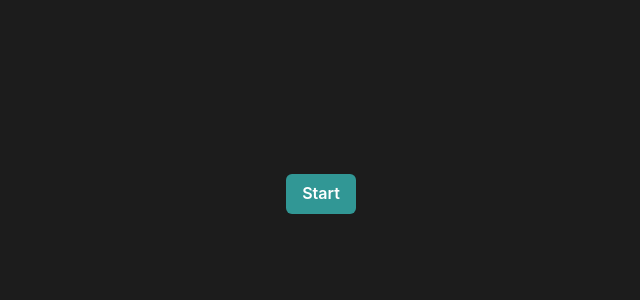
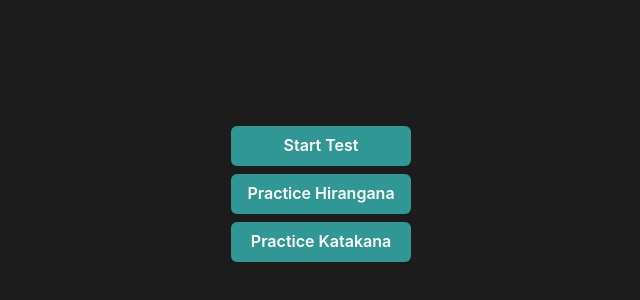
Before and after one commit to KISUPM/practiceJapan, a React (Create React App) app: page / in a window 1280 px wide. Shown: the part 206-506 px from the top of the page, without its empty margins (319-959 px from the left). Built offline with nearby package versions, Linux system fonts and the light colour scheme.

Commit message:
choice-display-edit

```diff
--- a/src/components/Choices.js
+++ b/src/components/Choices.js
@@ -1,5 +1,5 @@
 import React, { useState, useContext } from "react";
-import { Box, Button, HStack, Text } from "@chakra-ui/react";
+import { Box, Button, Grid, Text } from "@chakra-ui/react";
 import AppContext from "../context/ScoreContext";
 
 import classes from "./Choices.module.css";
@@ -39,7 +39,15 @@ export default function Choices(props) {
           Answer = {Quiz.answer}
         </Text>
       )}
-      <HStack justifyContent={"center"} wrap={"wrap"}>
+      <Grid
+        templateColumns={`repeat(${
+          props.allChoice.length <= 5 ? props.allChoice.length : 5
+        },1fr)`}
+        w="fit-content"
+        // border="1px solid red"
+        gap={"10px"}
+        mx="auto"
+      >
         {props.allChoice.map((i, index) => {
           return (
             <Button
@@ -52,7 +60,7 @@ export default function Choices(props) {
             </Button>
           );
         })}
-      </HStack>
+      </Grid>
     </Box>
   );
 }
--- a/src/components/Main.js
+++ b/src/components/Main.js
@@ -1,9 +1,17 @@
 /* eslint-disable no-unused-vars */
 import React, { useState, useEffect, useContext } from "react";
-import { Box, Button, HStack, Heading, Text, VStack } from "@chakra-ui/react";
+import {
+  Box,
+  Button,
+  Center,
+  HStack,
+  Heading,
+  Text,
+  VStack,
+} from "@chakra-ui/react";
 import jsonData from "./japan-alphabet.json";
-import {RxHamburgerMenu} from "react-icons/rx"
-import {MdClose} from "react-icons/md"
+import { RxHamburgerMenu } from "react-icons/rx";
+import { MdClose } from "react-icons/md";
 
 import AppContext from "../context/ScoreContext";
 import Choices from "./Choices";
@@ -22,14 +30,14 @@ export default function ShowData() {
   const [readAnswer, setReadAnswer] = useState("");
   const [choices, setChoices] = useState([]);
 
-  const [fixType,setFixType] = useState("Hirangana");
+  const [fixType, setFixType] = useState("Hirangana");
 
   const Hirangana = jsonData["Hirangana"];
   const Katakana = jsonData["Katakana"];
 
-  const [questionType,setQuestionType] = useState("");
+  const [questionType, setQuestionType] = useState("");
 
-  const [toggle,setToggle] = useState(false);
+  const [toggle, setToggle] = useState(false);
   // console.log(Hirangana);
   useEffect(() => {
     const allAlp = [];
@@ -67,18 +75,17 @@ export default function ShowData() {
     const randomIndex = Math.floor(Math.random() * 46);
     const alpRead = readHirangana[randomIndex];
     let q;
-    if(fixType==="Hirangana"){
-      setQuestionType("Hirangana")
+    if (fixType === "Hirangana") {
+      setQuestionType("Hirangana");
       q = alpHirangana[randomIndex];
-    }
-    else if(fixType==="Katakana"){
-      q = alpKatakana[randomIndex]
-      setQuestionType("Katakana")
-    }
-    else{
-      alptype===0? setQuestionType("Hirangana") : setQuestionType("Katakana");
-      q =
-        alptype === 0 ? alpHirangana[randomIndex] : alpKatakana[randomIndex];
+    } else if (fixType === "Katakana") {
+      q = alpKatakana[randomIndex];
+      setQuestionType("Katakana");
+    } else {
+      alptype === 0
+        ? setQuestionType("Hirangana")
+        : setQuestionType("Katakana");
+      q = alptype === 0 ? alpHirangana[randomIndex] : alpKatakana[randomIndex];
     }
     setReadAnswer(alpRead);
     Quiz.newQuestion(q, alpRead);
@@ -87,15 +94,19 @@ export default function ShowData() {
 
   const randomChoice = (ansIndex) => {
     const correctAnswer = readHirangana[ansIndex];
+    const clone = [];
     let allChoice = [];
     let count = 0;
     do {
       const randChoiceIndex = Math.floor(Math.random() * 46);
-      if (randChoiceIndex !== ansIndex) {
+      if (
+        randChoiceIndex !== ansIndex &&
+        allChoice.indexOf(readAnswer[randChoiceIndex]) === -1
+      ) {
         allChoice.push(readHirangana[randChoiceIndex]);
         count += 1;
       }
-    } while (count < Math.floor(Quiz.score/10)+1);
+    } while (count < Math.floor(Quiz.score / 10) + 1 && count<=45);
     allChoice.push(correctAnswer);
     allChoice = shuffleChoice(allChoice);
     // console.log(allChoice)
@@ -110,45 +121,87 @@ export default function ShowData() {
     return array;
   }
 
-  function toggleMenu(){
-    setToggle(!toggle)
+  function toggleMenu() {
+    setToggle(!toggle);
   }
 
   return (
     <Box>
       {!start && (
+        <Box>
+          <VStack>
             <Button
+              w="100%"
               colorScheme="teal"
               onClick={() => {
                 randomAnswer();
                 setStart(true);
               }}
             >
-          Start
+              Start Test
             </Button>
+            <Button w="100%" colorScheme="teal">
+              Practice Hirangana
+            </Button>
+            <Button w="100%" colorScheme="teal">
+              Practice Katakana
+            </Button>
+          </VStack>
+        </Box>
       )}
       {/* <Button onClick={randomAnswer}>Random Answer</Button> */}
       {start && (
         <Box textAlign={"center"}>
           {/* border="1px solid white" */}
-          <Box  w="50vw"  p="20px" m="20px" >
+          <Box w="50vw" p="20px" m="20px">
             <HStack w="100%" justifyContent={"center"}>
-            <Button colorScheme="teal" onClick={toggleMenu}>{!toggle?<RxHamburgerMenu/>:<MdClose/>}</Button>
+              <Button colorScheme="teal" onClick={toggleMenu}>
+                {!toggle ? <RxHamburgerMenu /> : <MdClose />}
+              </Button>
             </HStack>
-            {toggle&&
+            {toggle && (
               <VStack justifyContent={"space-between"}>
-            <Button w="50%" colorScheme="teal" onClick={()=>{setFixType("Hirangana")}}>Hirangana</Button>
-            <Button w="50%" colorScheme="teal" onClick={()=>{setFixType("Katakana")}}>Katakana</Button>
-            <Button w="50%" colorScheme="teal" onClick={()=>{setFixType("Random")}}>Random</Button>
+                <Button
+                  w="50%"
+                  colorScheme="teal"
+                  onClick={() => {
+                    setFixType("Hirangana");
+                  }}
+                >
+                  Hirangana
+                </Button>
+                <Button
+                  w="50%"
+                  colorScheme="teal"
+                  onClick={() => {
+                    setFixType("Katakana");
+                  }}
+                >
+                  Katakana
+                </Button>
+                <Button
+                  w="50%"
+                  colorScheme="teal"
+                  onClick={() => {
+                    setFixType("Random");
+                  }}
+                >
+                  Random
+                </Button>
               </VStack>
-          }
-            <Text mt="20px">({fixType})</Text>
+            )}
+            <Text mt="20px">(next is <Text as="span" fontWeight={"bold"} textDecor={"underline"}>{fixType}</Text>)</Text>
           </Box>
           <Box>
             <Text>Score get | All Score</Text>
             <Heading>
-              <Text as="span" color="green">{Quiz.score}</Text>{" "}|{" "}
-              <Text as="span" color="red">{Quiz.count}</Text>
+              <Text as="span" color="green">
+                {Quiz.score}
+              </Text>{" "}
+              |{" "}
+              <Text as="span" color="red">
+                {Quiz.count}
+              </Text>
             </Heading>
           </Box>
           <Heading fontSize={"10rem"}>{Quiz.question}</Heading>
```
Also changed, not shown: src/Hirangana/HiraPractice.js (added, +7 -0 lines). Lines whose indentation alone changed are shown as unchanged.
